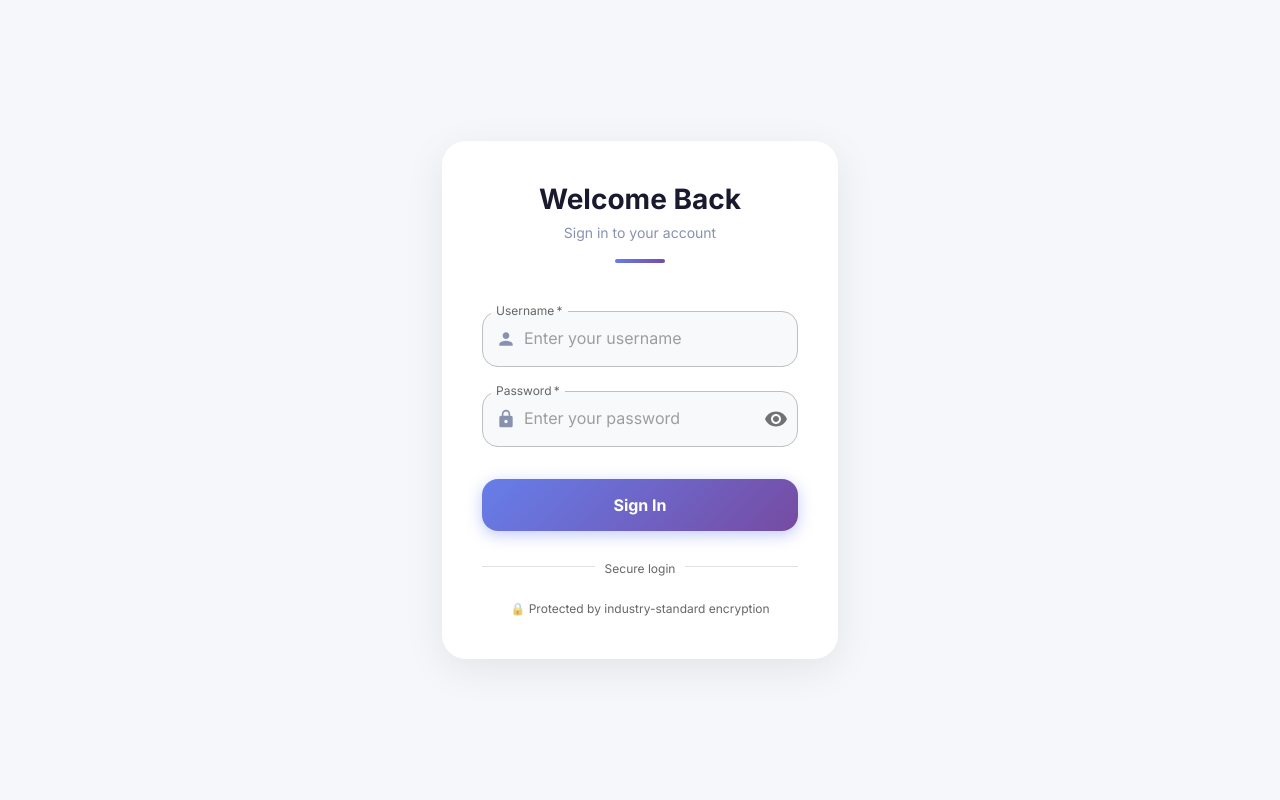
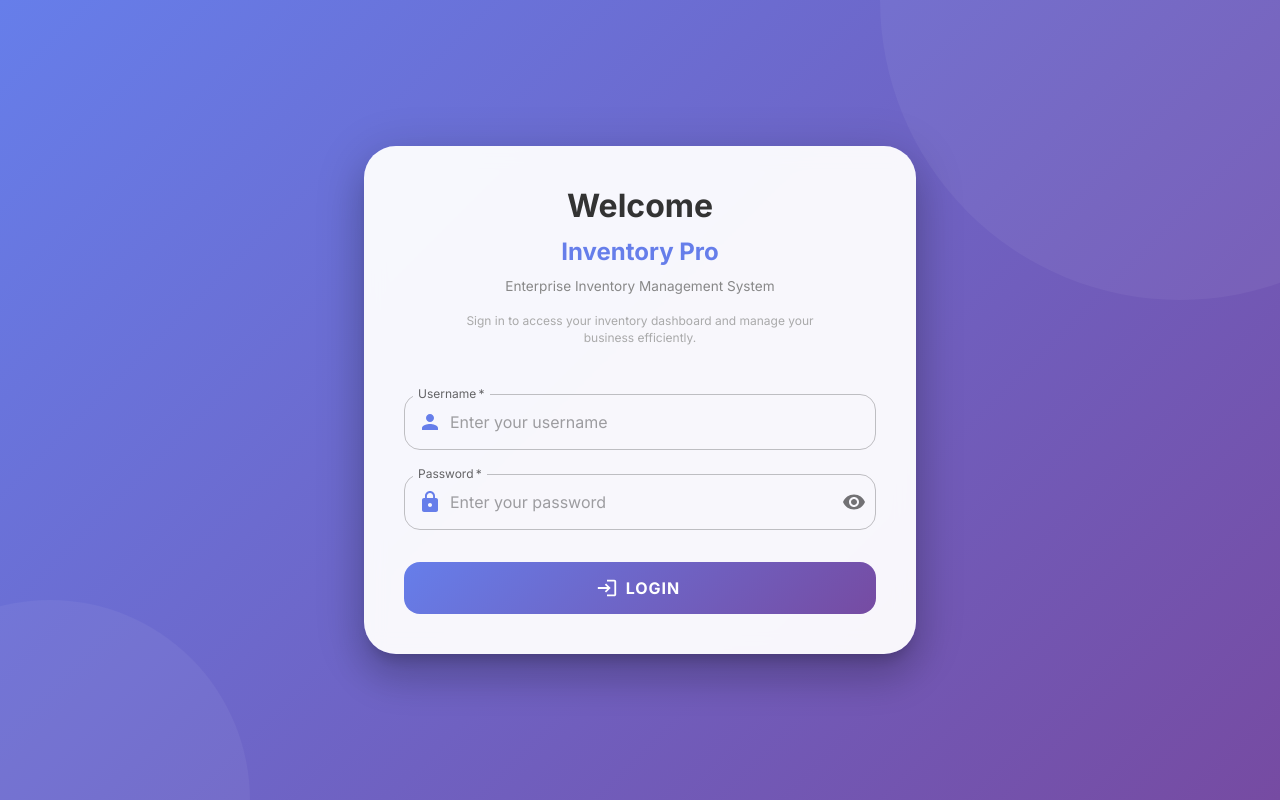
Before and after one commit to yogabalan07/Team-5, a React (Create React App) app in the folder frontend/: page /login in a window 1280 px wide. Built offline with nearby package versions, Linux system fonts and the light colour scheme.

Commit message:
Enhance Login component styles and branding
Updated the Login component with a new background gradient, improved styles, and modified text elements for better branding.

```diff
--- a/frontend/src/components/auth/Login.jsx
+++ b/frontend/src/components/auth/Login.jsx
@@ -1,5 +1,5 @@
 import React, { useState } from 'react';
-import { useNavigate } from 'react-router-dom';
+import { useNavigate, Link } from 'react-router-dom';
 import {
   Container,
   Paper,
@@ -10,7 +10,6 @@ import {
   Alert,
   InputAdornment,
   IconButton,
-  Divider,
 } from '@mui/material';
 import {
   Visibility,
@@ -51,50 +50,99 @@ const Login = () => {
         display: 'flex',
         alignItems: 'center',
         justifyContent: 'center',
-        background: '#f5f7fa',
+        background: 'linear-gradient(135deg, #667eea 0%, #764ba2 100%)',
+        position: 'relative',
+        overflow: 'hidden',
         p: 2,
       }}
     >
-      <Container maxWidth="xs">
+      {/* Decorative background elements */}
+      <Box
+        sx={{
+          position: 'absolute',
+          width: '600px',
+          height: '600px',
+          borderRadius: '50%',
+          background: 'rgba(255,255,255,0.05)',
+          top: '-300px',
+          right: '-200px',
+        }}
+      />
+      <Box
+        sx={{
+          position: 'absolute',
+          width: '400px',
+          height: '400px',
+          borderRadius: '50%',
+          background: 'rgba(255,255,255,0.05)',
+          bottom: '-200px',
+          left: '-150px',
+        }}
+      />
+
+      <Container maxWidth="sm">
         <Paper
-          elevation={0}
+          elevation={24}
           sx={{
-            p: { xs: 4, sm: 5 },
-            borderRadius: 3,
-            background: '#ffffff',
-            boxShadow: '0 10px 40px rgba(0,0,0,0.08)',
+            p: { xs: 3, sm: 5 },
+            borderRadius: 4,
+            backdropFilter: 'blur(10px)',
+            backgroundColor: 'rgba(255,255,255,0.95)',
+            position: 'relative',
+            zIndex: 1,
           }}
         >
+          {/* Welcome Section */}
           <Box textAlign="center" mb={4}>
+            <Typography
+              variant="h4"
+              fontWeight="bold"
+              gutterBottom
+              sx={{
+                color: '#333',
+                fontSize: { xs: '1.75rem', sm: '2rem' }
+              }}
+            >
+              Welcome
+            </Typography>
+
             <Typography
               variant="h5"
               fontWeight="bold"
+              gutterBottom
               sx={{
-                color: '#1a1a2e',
-                fontSize: { xs: '1.5rem', sm: '1.75rem' }
+                color: '#667eea',
+                fontSize: { xs: '1.25rem', sm: '1.5rem' }
               }}
             >
-              Welcome Back
+              Inventory Pro
             </Typography>
+
             <Typography
               variant="body2"
+              color="textSecondary"
               sx={{
-                color: '#8892b0',
-                mt: 0.5
+                fontSize: '0.85rem',
+                color: '#888',
+                mt: 1
               }}
             >
-              Sign in to your account
+              Enterprise Inventory Management System
             </Typography>
-            <Box
+
+            <Typography
+              variant="body2"
+              color="textSecondary"
               sx={{
-                width: 50,
-                height: 4,
-                borderRadius: 2,
-                background: 'linear-gradient(135deg, #667eea 0%, #764ba2 100%)',
-                mx: 'auto',
+                fontSize: '0.75rem',
+                color: '#aaa',
                 mt: 2,
+                maxWidth: '80%',
+                mx: 'auto'
               }}
-            />
+            >
+              Sign in to access your inventory dashboard and manage your business efficiently.
+            </Typography>
           </Box>
 
           {error && (
@@ -104,6 +152,7 @@ const Login = () => {
           )}
 
           <form onSubmit={handleSubmit}>
+            {/* Username Field */}
             <TextField
               fullWidth
               label="Username"
@@ -116,20 +165,24 @@ const Login = () => {
               InputProps={{
                 startAdornment: (
                   <InputAdornment position="start">
-                    <Person sx={{ color: '#8892b0', fontSize: 20 }} />
+                    <Person sx={{ color: '#667eea' }} />
                   </InputAdornment>
                 ),
               }}
               sx={{
                 '& .MuiOutlinedInput-root': {
                   borderRadius: 2,
-                  background: '#f8f9fa',
-                  '&:hover fieldset': { borderColor: '#667eea' },
-                  '&.Mui-focused fieldset': { borderColor: '#667eea' },
+                  '&:hover fieldset': {
+                    borderColor: '#667eea',
+                  },
+                  '&.Mui-focused fieldset': {
+                    borderColor: '#667eea',
+                  },
                 },
               }}
             />
 
+            {/* Password Field */}
             <TextField
               fullWidth
               label="Password"
@@ -143,12 +196,15 @@ const Login = () => {
               InputProps={{
                 startAdornment: (
                   <InputAdornment position="start">
-                    <Lock sx={{ color: '#8892b0', fontSize: 20 }} />
+                    <Lock sx={{ color: '#667eea' }} />
                   </InputAdornment>
                 ),
                 endAdornment: (
                   <InputAdornment position="end">
-                    <IconButton onClick={() => setShowPassword(!showPassword)} edge="end">
+                    <IconButton
+                      onClick={() => setShowPassword(!showPassword)}
+                      edge="end"
+                    >
                       {showPassword ? <VisibilityOff /> : <Visibility />}
                     </IconButton>
                   </InputAdornment>
@@ -157,47 +213,45 @@ const Login = () => {
               sx={{
                 '& .MuiOutlinedInput-root': {
                   borderRadius: 2,
-                  background: '#f8f9fa',
-                  '&:hover fieldset': { borderColor: '#667eea' },
-                  '&.Mui-focused fieldset': { borderColor: '#667eea' },
+                  '&:hover fieldset': {
+                    borderColor: '#667eea',
+                  },
+                  '&.Mui-focused fieldset': {
+                    borderColor: '#667eea',
+                  },
                 },
               }}
             />
 
+            {/* Login Button */}
             <Button
               type="submit"
               fullWidth
               variant="contained"
               size="large"
               disabled={loading}
+              startIcon={<LoginIcon />}
               sx={{
                 mt: 3,
                 py: 1.5,
                 background: 'linear-gradient(135deg, #667eea 0%, #764ba2 100%)',
                 borderRadius: 2,
-                textTransform: 'none',
+                textTransform: 'uppercase',
                 fontSize: '1rem',
                 fontWeight: 'bold',
-                boxShadow: '0 4px 15px rgba(102, 126, 234, 0.4)',
+                letterSpacing: 1,
                 '&:hover': {
-                  boxShadow: '0 6px 20px rgba(102, 126, 234, 0.6)',
+                  background: 'linear-gradient(135deg, #5a67d8 0%, #6b46a1 100%)',
+                },
+                '&:disabled': {
+                  background: 'linear-gradient(135deg, #667eea 0%, #764ba2 100%)',
+                  opacity: 0.7,
                 },
               }}
             >
-              {loading ? 'Logging in...' : 'Sign In'}
+              {loading ? 'Logging in...' : 'LOGIN'}
             </Button>
           </form>
-
-          <Box mt={3} textAlign="center">
-            <Divider sx={{ my: 2 }}>
-              <Typography variant="caption" color="textSecondary">
-                Secure login
-              </Typography>
-            </Divider>
-            <Typography variant="caption" color="textSecondary">
-              🔒 Protected by industry-standard encryption
-            </Typography>
-          </Box>
         </Paper>
       </Container>
     </Box>
```
